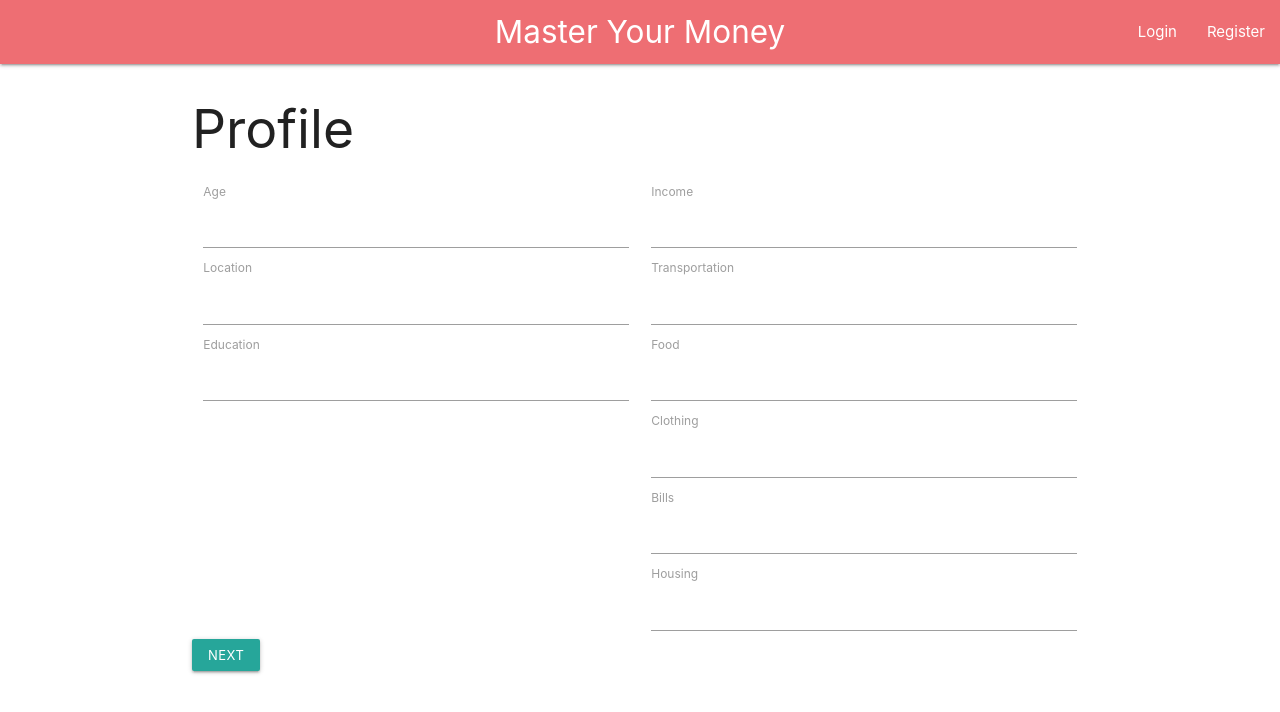
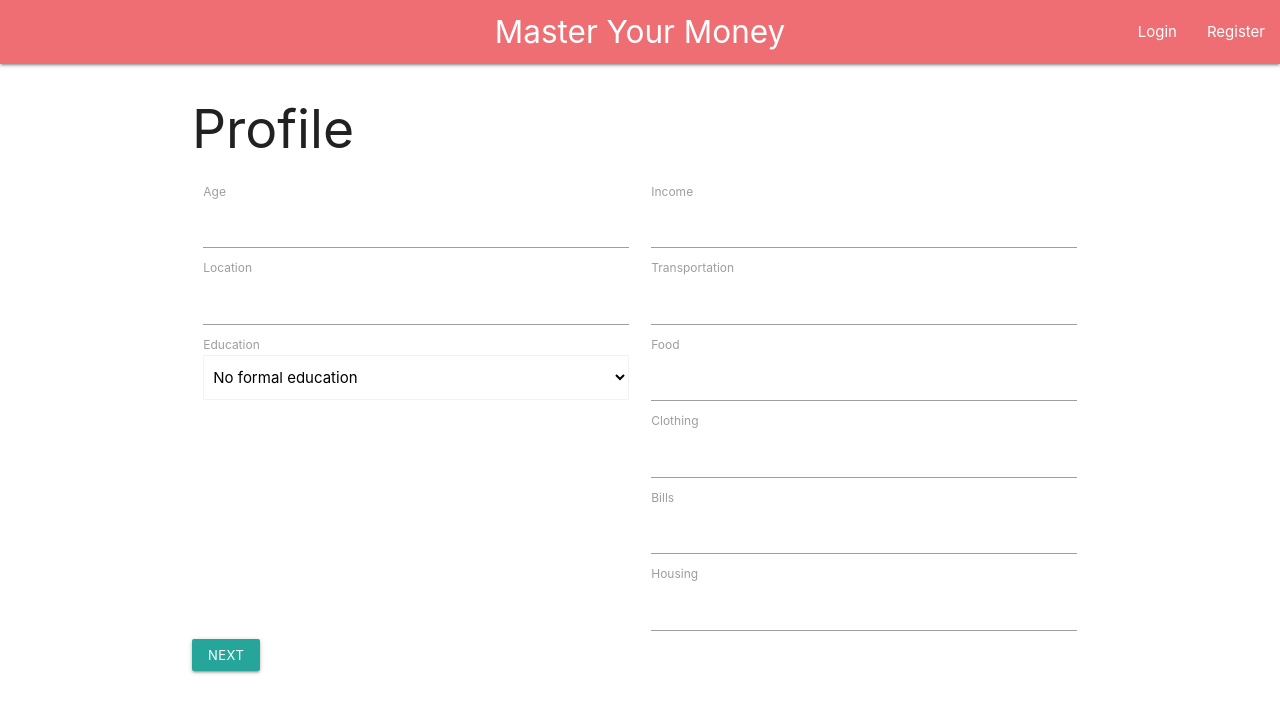
Before and after one commit to master-your-money-bw/frontend, a React (Create React App) app in the folder mym/: page /onboarding in a window 1280 px wide. Shown: the top 712 px of the page. Built offline with nearby package versions, Linux system fonts and the light colour scheme; no server answers; sample sign-in values are in the browser's storage.

Commit message:
added a dropdown for category option

```diff
--- a/mym/src/components/AddExpense.js
+++ b/mym/src/components/AddExpense.js
@@ -3,10 +3,7 @@ import { connect } from "react-redux";
 import { addExpense, getUserExpenses } from "../actions";
 
 const margin = {
-  marginLeft: "auto",
-  marginRight: "auto",
-  marginTop: "20px",
-  marginBottom: "20px"
+  margin: "auto"
 }
 
 class AddExpense extends React.Component {
@@ -92,14 +89,14 @@ class AddExpense extends React.Component {
                 <label className="active" htmlFor="category">
                   Category
                 </label>
-                <input
-                  required
-                  type="text"
-                  onChange={this.onInputChange}
-                  name="category"
-                  value={this.state.expense.category}
-                  id="category"
-                />
+                <select className="form-control dropdown" id="category" name="category" style={{ display: "block" }} onChange={this.onInputChange}>
+                  <option defaultValue="" disabled="disabled">-- select one --</option>
+                  <option value="Transportation">Transportation</option>
+                  <option value="Food">Food</option>
+                  <option value="Clothing">Clothing</option>
+                  <option value="Bills">Bills</option>
+                  <option value="Housing">Housing</option>
+                </select>
               </div>
             </div>
             <button className="btn waves-effect waves-light">
--- a/mym/src/components/Expense.js
+++ b/mym/src/components/Expense.js
@@ -77,14 +77,14 @@ class Expense extends React.Component {
               <label className="active" htmlFor="category">
                 Category
               </label>
-              <input
-                required
-                type="text"
-                onChange={this.onInputChange}
-                name="category"
-                value={this.state.newExpense.category}
-                id="category"
-              />
+              <select className="form-control dropdown" id="category" name="category" style={{ display: "block" }} onChange={this.onInputChange}>
+                  <option defaultValue="" disabled="disabled">-- select one --</option>
+                  <option value="Transportation">Transportation</option>
+                  <option value="Food">Food</option>
+                  <option value="Clothing">Clothing</option>
+                  <option value="Bills">Bills</option>
+                  <option value="Housing">Housing</option>
+                </select>
             </div>
             <div className="col s3">
                 <div className="col">
--- a/mym/src/components/OnboardingForm.js
+++ b/mym/src/components/OnboardingForm.js
@@ -33,6 +33,7 @@ class OnboardingForm extends React.Component {
   }
 
   render() {
+    console.log(this.state.profile.education)
     return (
       <form onSubmit={this.onSubmitForm} className="container row">
         <h2>Profile</h2>
@@ -47,7 +48,17 @@ class OnboardingForm extends React.Component {
           </div>
           <div>
             <label htmlFor="education" className="active">Education</label>
-            <input required name="education" value={this.state.profile.education} onChange={this.onInputChange} type="text" id="education"/>
+            <select className="form-control dropdown" id="education" name="education" style={{ display: "block" }} onChange={this.onInputChange}>
+              <option defaultValue="" disabled="disabled">-- select one --</option>
+              <option value="No formal education">No formal education</option>
+              <option value="Primary education">Primary education</option>
+              <option value="Secondary education">Secondary education or high school</option>
+              <option value="GED">GED</option>
+              <option value="Vocational qualification">Vocational qualification</option>
+              <option value="Bachelor's degree">Bachelor's degree</option>
+              <option value="Master's degree">Master's degree</option>
+              <option value="Doctorate or higher">Doctorate or higher</option>
+            </select>
           </div>
         </div>
         <div className="col s6">
--- a/mym/src/components/Profile.js
+++ b/mym/src/components/Profile.js
@@ -45,8 +45,18 @@ class Profile extends React.Component {
                                 <input required type="number" onChange={this.onInputChange} name="age" value={this.state.updatedUser.age} id="age"/>
                             </div>
                             <div className="input-field col s4">
-                                <label className="active" htmlFor="education">Education</label>
-                                <input required type="text" onChange={this.onInputChange} name="education" value={this.state.updatedUser.education} id="education"/>
+                                <label htmlFor="education" className="active">Education <span style={{ color: "red" }}>*</span></label>
+                                <select className="form-control dropdown" id="education" name="education" style={{ display: "block" }} onChange={this.onInputChange}>
+                                    <option defaultValue="" disabled="disabled">-- select one --</option>
+                                    <option value="No formal education">No formal education</option>
+                                    <option value="Primary education">Primary education</option>
+                                    <option value="Secondary education">Secondary education or high school</option>
+                                    <option value="GED">GED</option>
+                                    <option value="Vocational qualification">Vocational qualification</option>
+                                    <option value="Bachelor's degree">Bachelor's degree</option>
+                                    <option value="Master's degree">Master's degree</option>
+                                    <option value="Doctorate or higher">Doctorate or higher</option>
+                                </select>
                             </div>
                             <div className="input-field col s4">
                                 <label className="active" htmlFor="location">Location</label>
```
Also changed, not shown: mym/src/components/Dropdown.js (added, +14 -0 lines).
